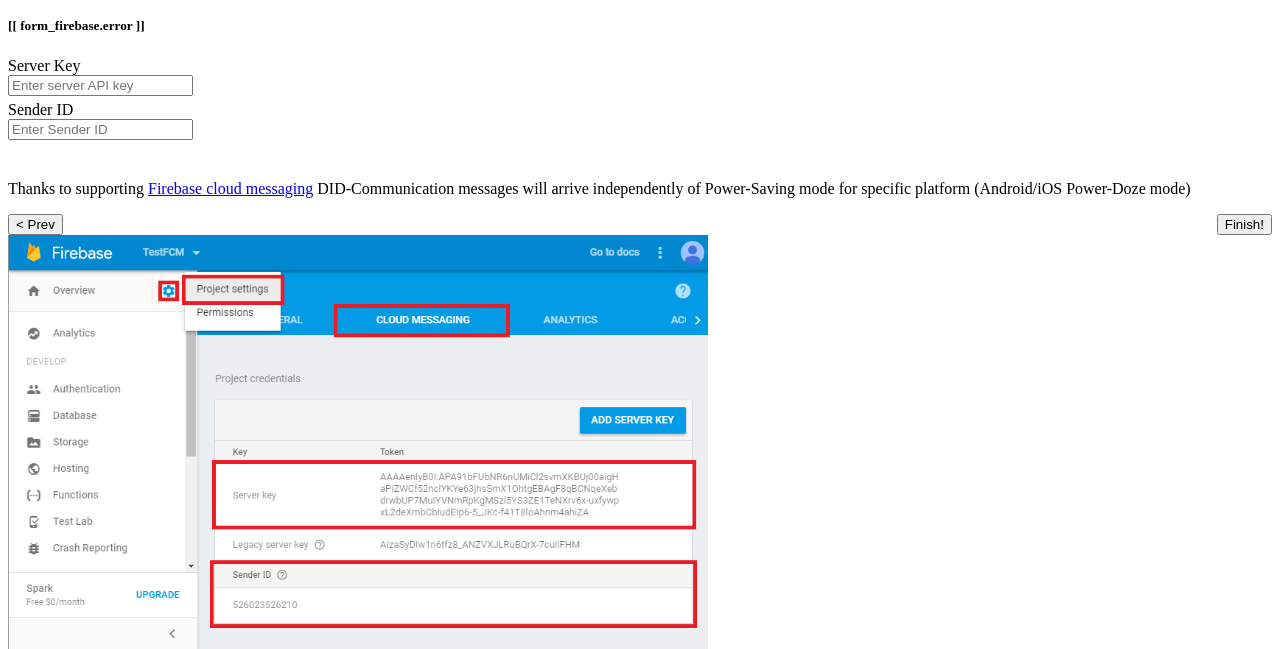
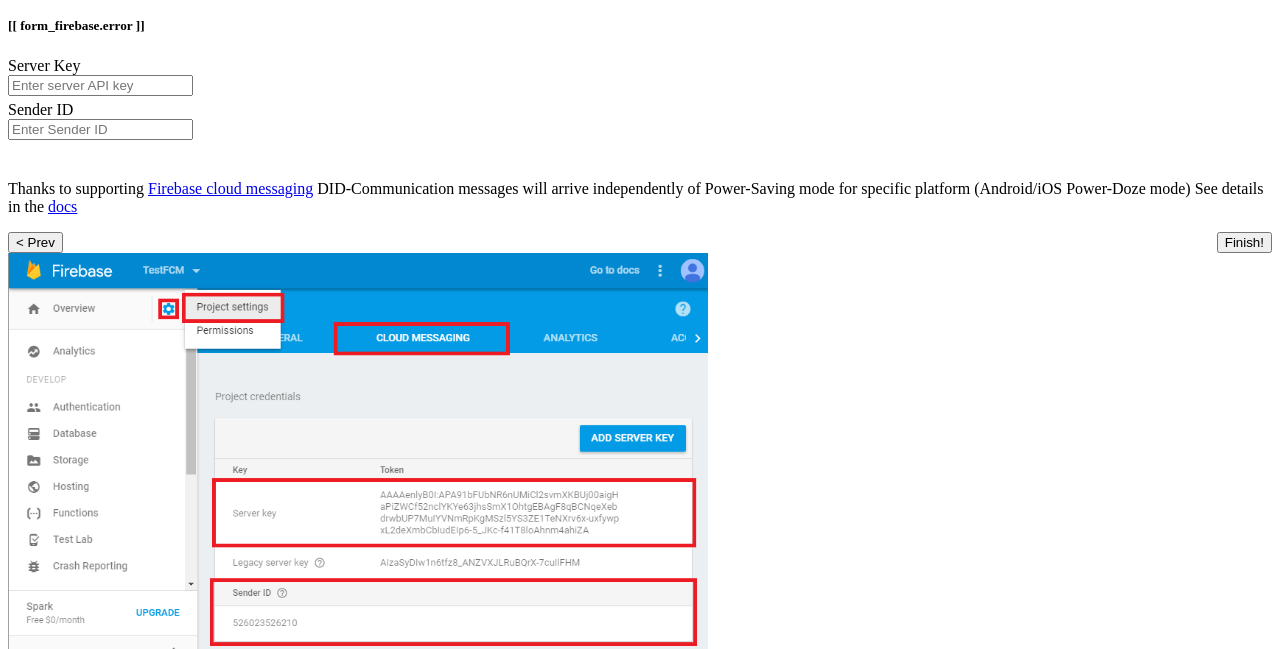
Before and after one commit to Sirius-social/didcomm-mediator, a FastAPI app: template app/templates/admin.html in a window 1280 px wide. Shown: the part 1389-2038 px from the top of the page. Run offline with FastAPI, Linux system fonts and the light colour scheme; the template is opened without the code that fills it, so the values that code supplies are empty; parts of the project's set-up code (start-up, migrations or seed data) failed here and were passed over.

Commit message:
upgrade firebase docs

```diff
--- a/app/templates/forms/firebase.html
+++ b/app/templates/forms/firebase.html
@@ -31,9 +31,10 @@
     >
         <p class="blockquote-footer">
             Thanks to supporting
-            <a href="https://firebase.google.com/docs/cloud-messaging">Firebase cloud messaging</a>
+            <a target="_blank" href="https://firebase.google.com/docs/cloud-messaging">Firebase cloud messaging</a>
             DID-Communication messages will arrive independently of Power-Saving mode for specific
             platform (Android/iOS Power-Doze mode)
+            See details in the <a target="_blank" href="https://github.com/Sirius-social/didcomm/blob/main/docs/Firebase.md">docs</a>
         </p>
     </div>
     <div class="form-group" style="margin-top: 10px;">
```
